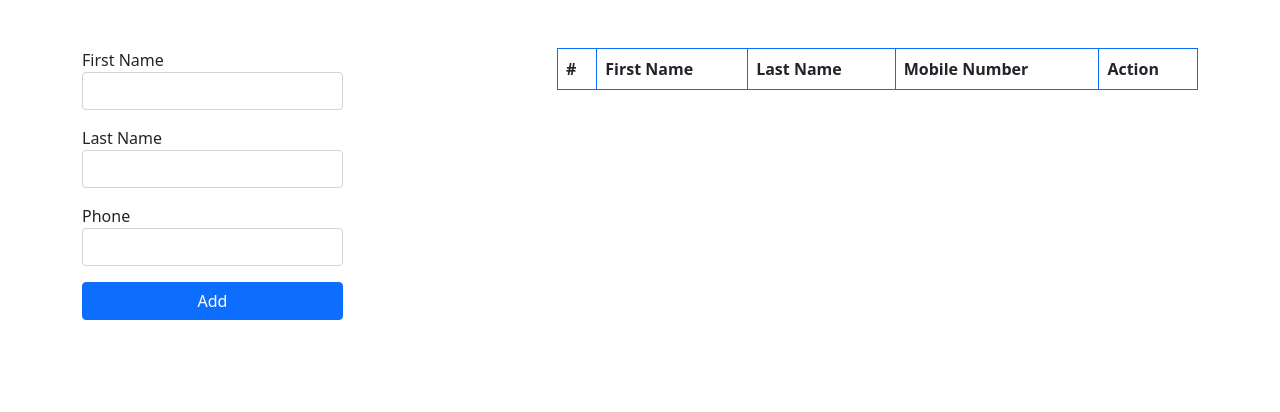
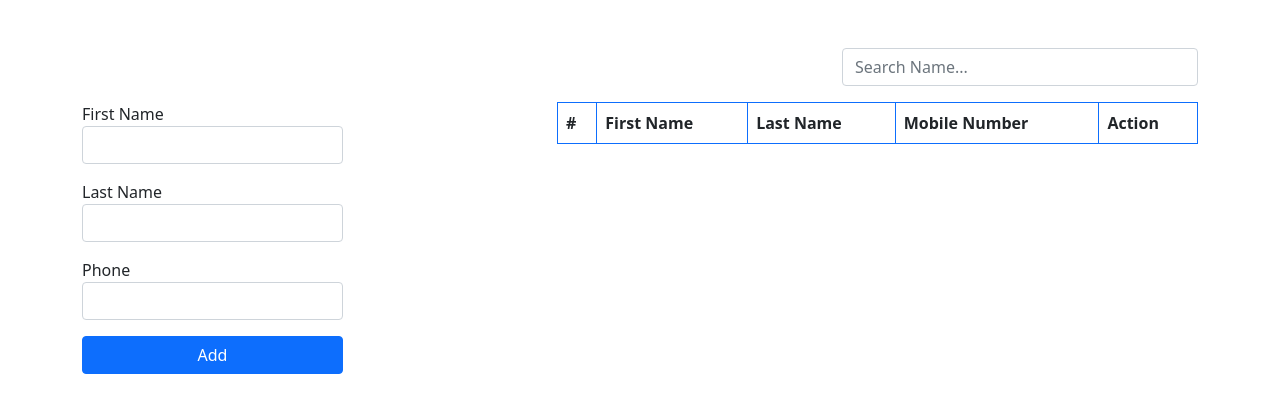
Before and after one commit to Juliet-chime/phoebook, a React (Create React App) app: page / in a window 1280 px wide. Shown: the top 412 px of the page. Built offline with nearby package versions, Linux system fonts and the light colour scheme.

Commit message:
Added search feature

```diff
--- a/src/App.js
+++ b/src/App.js
@@ -1,4 +1,3 @@
-import "./App.css";
 import Phonebook from "./phonebook";
 
 function App() {
--- a/src/phonebook.jsx
+++ b/src/phonebook.jsx
@@ -12,6 +12,9 @@ const Phonebook = () => {
     }
   });
 
+  const [searchTerm, setSearchTerm] = useState("");
+  const [filteredResult, setFilteredResults] = useState([]);
+
   useEffect(() => {
     localStorage.setItem("persons", JSON.stringify(persons));
   }, [persons]);
@@ -21,6 +24,22 @@ const Phonebook = () => {
 
   const addPerson = (person) => {
     setPersons([...persons, person]);
+  };
+
+  const searchPersons = (term) => {
+    setSearchTerm(term);
+    if (searchTerm !== "") {
+      const filteredData = persons.filter((person) =>
+        Object.values(person).join("").toLowerCase().includes(searchTerm)
+      );
+      setFilteredResults(filteredData);
+    } else {
+      setFilteredResults(persons);
+    }
+  };
+
+  const searchTermInputHandler = (e) => {
+    searchPersons(e.target.value);
   };
 
   const handleEditClick = (person) => {
@@ -42,6 +61,18 @@ const Phonebook = () => {
   return (
     <div className="container mt-5">
       <div className="row">
+        <div className="col-lg-8"></div>
+        <div className="mb-3 col-lg-4 ">
+          <input
+            id="firstname"
+            className="form-control"
+            type="text"
+            value={searchTerm}
+            placeholder="Search Name..."
+            onChange={searchTermInputHandler}
+          />
+        </div>
+
         <div className="col-md-6 col-sm-10 col-lg-3">
           <Form
             addPerson={addPerson}
@@ -63,7 +94,32 @@ const Phonebook = () => {
                 <th colSpan={1}>Mobile Number</th>
                 <th colSpan={2}>Action</th>
               </tr>
-              {persons.map((person) => (
+              {searchTerm.length > 1
+                ? filteredResult.map((person) => (
+                    <tr key={person.id}>
+                      <td>{person.id}</td>
+                      <td>{person.firstname}</td>
+                      <td>{person.lastname}</td>
+                      <td>{person.phone}</td>
+                      <td>
+                        <button
+                          className="btn btn-warning"
+                          onClick={() => handleEditClick(person)}
+                        >
+                          Edit
+                        </button>
+                      </td>
+                      <td>
+                        <button
+                          className="btn btn-danger"
+                          onClick={() => removePerson(person.id)}
+                        >
+                          Delete
+                        </button>
+                      </td>
+                    </tr>
+                  ))
+                : persons.map((person) => (
                     <tr key={person.id}>
                       <td>{person.id}</td>
                       <td>{person.firstname}</td>
```
Also changed, not shown: src/Search.jsx (added, +7 -0 lines), src/Search.js (added). Lines whose indentation alone changed are shown as unchanged.
